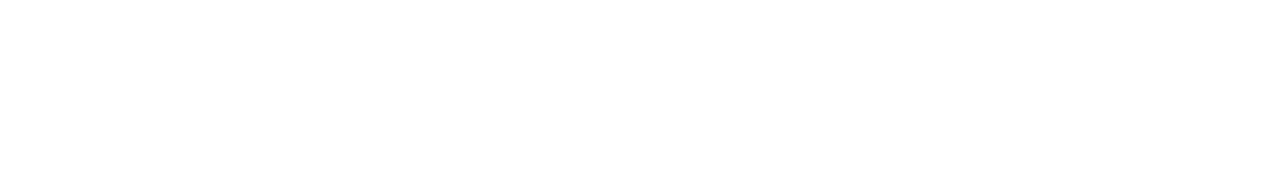
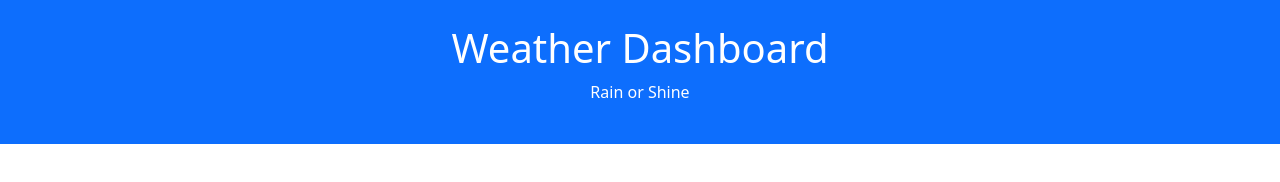
Before and after one commit to Sabeen44/Weather-Dash, a plain HTML site: page index.html in a window 1280 px wide. Drawn offline with nearby package versions, Linux system fonts and the light colour scheme.

Commit message:
html header created

```diff
--- a/index.html
+++ b/index.html
@@ -23,4 +23,13 @@
 
     <title>Weather Dashboard</title>
   </head>
+
+  <body class="min-100-vh flex column">
+    <!--Main heading -->
+    <header class="p-4 text-center text-white bg-primary">
+      <h1>Weather Dashboard</h1>
+      <p>Rain or Shine</p>
+      <p class="lead"></p>
+    </header>
+
 </html>
```
